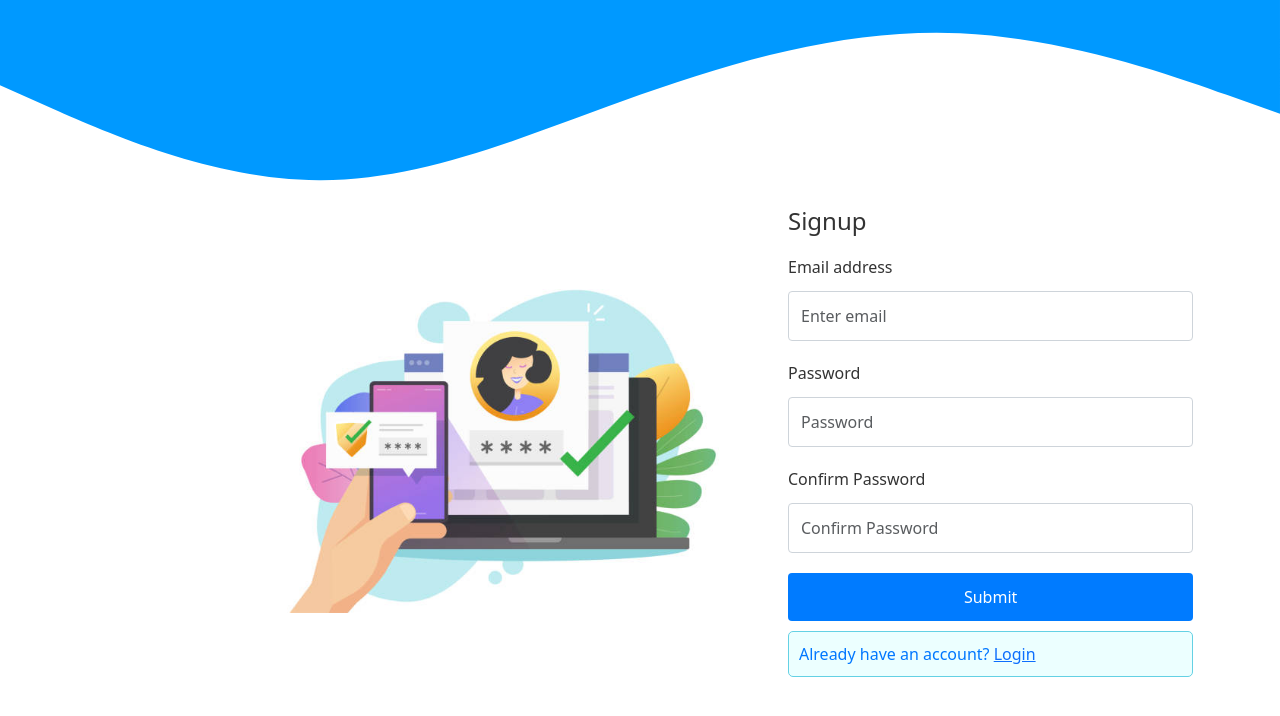
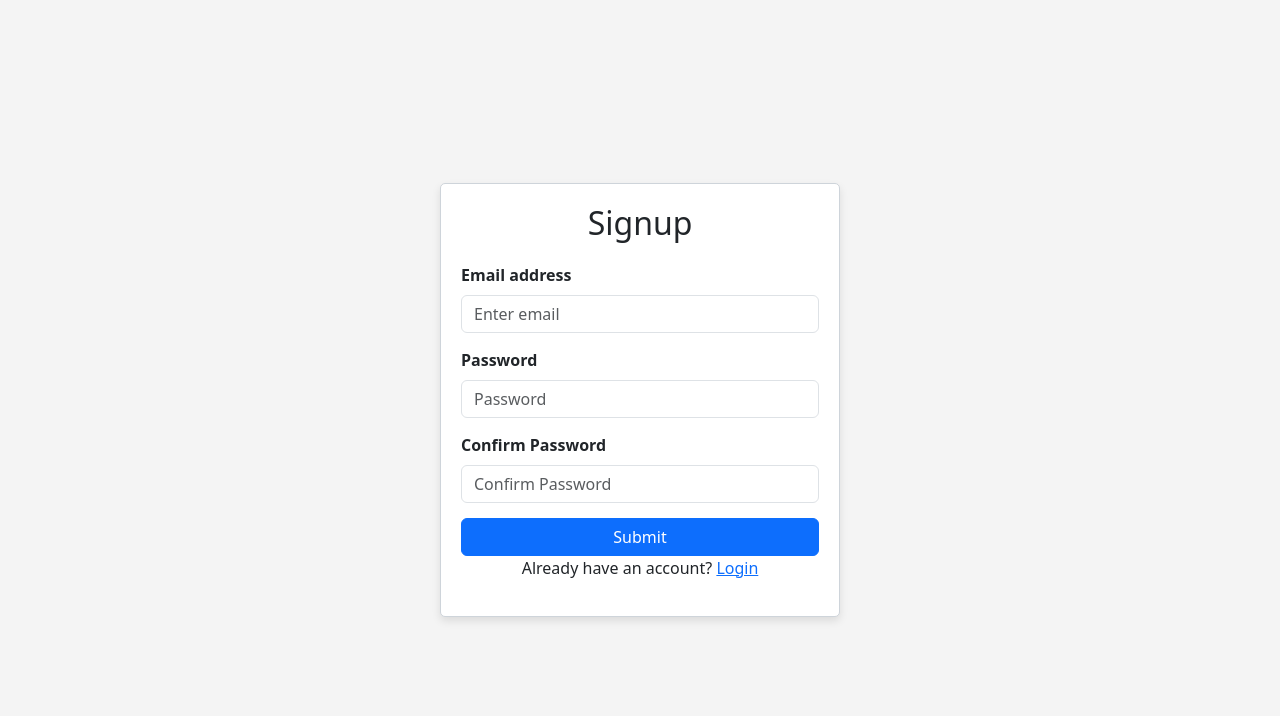
Before and after one commit to Pratyasha955/MailBox-Reactjs, a React (Create React App) app: page /signup in a window 1280 px wide. Shown: the top 716 px of the page. Built offline with nearby package versions, Linux system fonts and the light colour scheme.

Commit message:
Complete

```diff
--- a/src/Auth/Login.css
+++ b/src/Auth/Login.css
@@ -1,100 +1,56 @@
+/* Login Page Styles */
+
 .login-container {
+    background-color: #f4f4f4;
+    height: 100vh;
     display: flex;
+    justify-content: center;
     align-items: center;
-    justify-content: center;
-    height: 100vh;
-    border-radius: 8px;
-    box-shadow: 0 0 10px rgba(0, 0, 0, 0.17);
 }
 
-.login-form-container {
-    display: flex;
-    align-items: center;
-    justify-content: center;
+.box-container {
+    background-color: #ffffff;
+    border: 1px solid #ced4da;
+    border-radius: 5px;
+    padding: 20px;
+    box-shadow: 0 4px 8px rgba(0, 0, 0, 0.1);
+    width: 400px; /* Adjust width as needed */
 }
 
 .login-form {
-    max-width: 400px; /* Adjust as needed */
-    width: 100%;
-    padding: 30px;
-    background-color: #ffffff;
-}
-
-.login-img {
-    width: 100%; /* Adjust as needed */
-    object-fit: cover;
-    border-radius: 8px 0 0 8px; /* Rounded corner on the left */
+    margin-bottom: 0; /* Remove default margin */
 }
 
 .form-heading {
-    font-size: 24px;
     margin-bottom: 20px;
-    color: #333333;
+    text-align: center;
 }
 
-.login-form label {
-    display: block;
-    font-size: 16px;
-    margin-bottom: 12px;
-    color: #333333;
+.form-label {
+    font-weight: bold;
 }
 
-.login-form input {
-    width: 100%;
-    padding: 12px;
-    margin-bottom: 20px;
-    border: 1px solid #ced4da;
-    border-radius: 4px;
-    box-sizing: border-box;
+.form-control {
+    margin-bottom: 15px;
 }
 
-.login-form button {
+.submit-button {
     width: 100%;
-    padding: 12px;
-    background-color: #007bff;
-    color: #ffffff;
-    border: none;
-    border-radius: 4px;
-    cursor: pointer;
 }
 
-.login-form button:hover {
-    background-color: #0056b3;
+.signup-message {
+    text-align: center;
 }
 
 .error-message {
-    color: #ff0000;
-    margin-top: 10px;
-    background-color: #ffecec;
-    padding: 10px;
-    border: 1px solid #ffb3b3;
-    border-radius: 5px;
+    color: #dc3545;
+    margin-top: 15px;
+    text-align: center;
 }
 
-.signup-message {
-    color: #0077ff;
-    margin-top: 10px;
-    background-color: #ecffff;
-    padding: 10px;
-    border: 1px solid #64d1e4;
-    border-radius: 5px;
+/* Responsive adjustments */
+@media (max-width: 768px) {
+    .box-container {
+        width: 90%;
+    }
 }
-
-.Forgot-Password {
-    color: #0077ff;
-    margin-top: 10px;
-    background-color: #ecffff;
-    padding: 10px;
-    border: 1px solid #64d1e4;
-    border-radius: 5px;
-    align-items: center;
-}
-
-.wave {
-    position: fixed;
-    bottom: 0;
-    left: 0;
-    width: 100%;
-    height: 100%;
-    z-index: -1;
-}
--- a/src/Auth/Signup.css
+++ b/src/Auth/Signup.css
@@ -1,93 +1,56 @@
+/* Signup Page Styles */
+
 .signup-container {
-  position: relative;
+  background-color: #f4f4f4;
+  height: 100vh;
   display: flex;
+  justify-content: center;
   align-items: center;
-  justify-content: center;
-  height: 100vh;
 }
 
-.signup-content {
-  max-width: 900px; /* Adjust as needed */
-  width: 100%;
-  display: flex;
-  align-items: center;
-  justify-content: center;
+.box-container {
+  background-color: #ffffff;
+  border: 1px solid #ced4da;
+  border-radius: 5px;
+  padding: 20px;
+  box-shadow: 0 4px 8px rgba(0, 0, 0, 0.1);
+  width: 400px; /* Adjust width as needed */
 }
 
 .signup-form {
-  flex: 1; /* Take up remaining space */
-  padding: 30px;
-  background-color: #ffffff;
-  border-radius: 8px 0 0 8px; /* Rounded corner on the left */
-}
-
-.signup-img {
-  flex: 1;
-  margin-top: 100px;
-  width: 100%;
-  height: auto;
-  border-radius: 0 8px 8px 0;
+  margin-bottom: 0; /* Remove default margin */
 }
 
 .form-heading {
-  font-size: 24px;
   margin-bottom: 20px;
-  color: #333333;
+  text-align: center;
 }
 
-.signup-form label {
-  display: block;
-  font-size: 16px;
-  margin-bottom: 12px;
-  color: #333333;
+.form-label {
+  font-weight: bold;
 }
 
-.signup-form input {
-  width: 100%;
-  padding: 12px;
-  margin-bottom: 20px;
-  border: 1px solid #ced4da;
-  border-radius: 4px;
-  box-sizing: border-box;
+.form-control {
+  margin-bottom: 15px;
 }
 
-.signup-form button {
+.submit-button {
   width: 100%;
-  padding: 12px;
-  background-color: #007bff;
-  color: #ffffff;
-  border: none;
-  border-radius: 4px;
-  cursor: pointer;
 }
 
-.signup-form button:hover {
-  background-color: #0056b3;
+.login-message {
+  text-align: center;
 }
 
 .error-message {
-  color: #ff0000;
-  margin-top: 10px;
-  background-color: #ffecec;
-  padding: 10px;
-  border: 1px solid #ffb3b3;
-  border-radius: 5px;
+  color: #dc3545;
+  margin-top: 15px;
+  text-align: center;
 }
 
-.login-message {
-  color: #0077ff;
-  margin-top: 10px;
-  background-color: #ecffff;
-  padding: 10px;
-  border: 1px solid #64d1e4;
-  border-radius: 5px;
+/* Responsive adjustments */
+@media (max-width: 768px) {
+  .box-container {
+      width: 90%;
+  }
 }
-
-.wave {
-  position: fixed;
-  bottom: 0;
-  left: 0;
-  width: 100%;
-  height: 100%;
-  z-index: -1;
-}
--- a/src/Auth/Signup.js
+++ b/src/Auth/Signup.js
@@ -1,7 +1,6 @@
 import React, { useState } from 'react';
 import { Link } from 'react-router-dom';
-import { Row, Col, Form, Button } from 'react-bootstrap';
-import img1 from '../img/right.jpg';
+import { Form, Button } from 'react-bootstrap';
 import './Signup.css';
 
 function SignupPage() {
@@ -13,16 +12,14 @@ function SignupPage() {
   const handleSubmit = async (event) => {
     event.preventDefault();
 
-    // Basic validation
     if (!email || !password || password !== confirmPassword) {
       setError('Please fill in all fields correctly.');
       return;
     }
 
     try {
-      // Send request to Google Identity Toolkit API for login
       const response = await fetch(
-        'https://identitytoolkit.googleapis.com/v1/accounts:signUp?key=AIzaSyCi8np-w6bC6OmX92p2J4JX-JF87puzk7Q',
+        `https://identitytoolkit.googleapis.com/v1/accounts:signUp?key=AIzaSyCi8np-w6bC6OmX92p2J4JX-JF87puzk7Q`,
         {
           method: 'POST',
           headers: {
@@ -41,31 +38,18 @@ function SignupPage() {
         throw new Error(errorData.error.message);
       }
 
-      // Login successful
       setError(null);
-      // Clear input fields
       setEmail('');
       setPassword('');
       setConfirmPassword('');
-      // Redirect user to dashboard or perform other actions
     } catch (error) {
       setError(error.message);
     }
   };
 
   return (
-    <div>
-      <div className="wave">
-        <svg xmlns="http://www.w3.org/2000/svg" viewBox="0 0 1440 320">
-          <path fill="#0099ff" fillOpacity="1" d="M0,96L60,122.7C120,149,240,203,360,202.7C480,203,600,149,720,106.7C840,64,960,32,1080,37.3C1200,43,1320,85,1380,106.7L1440,128L1440,0L1380,0C1320,0,1200,0,1080,0C960,0,840,0,720,0C600,0,480,0,360,0C240,0,120,0,60,0L0,0Z"></path>
-        </svg>
-      </div>
     <div className='signup-container'>
-        <Row className="signup-row">
-          <Col md={6} className="left-part">
-            <img src={img1} alt="Signup" className="signup-img" />
-          </Col>
-          <Col md={6} className="right-part">
+      <div className="box-container">
         <Form className="signup-form" onSubmit={handleSubmit}>
           <h2 className="form-heading">Signup</h2>
           <Form.Group controlId="formBasicEmail">
@@ -75,6 +59,7 @@ function SignupPage() {
               placeholder="Enter email"
               value={email}
               onChange={(e) => setEmail(e.target.value)}
+              className="form-control"
             />
           </Form.Group>
 
@@ -85,6 +70,7 @@ function SignupPage() {
               placeholder="Password"
               value={password}
               onChange={(e) => setPassword(e.target.value)}
+              className="form-control"
             />
           </Form.Group>
 
@@ -95,10 +81,11 @@ function SignupPage() {
               placeholder="Confirm Password"
               value={confirmPassword}
               onChange={(e) => setConfirmPassword(e.target.value)}
+              className="form-control"
             />
           </Form.Group>
 
-              <Button variant="primary" type="submit">
+          <Button variant="primary" type="submit" className="submit-button">
             Submit
           </Button>
           <p className="login-message">
@@ -106,8 +93,6 @@ function SignupPage() {
           </p>
           {error && <p className="error-message">{error}</p>}
         </Form>
-          </Col>
-        </Row>
       </div>
     </div>
   );
--- /dev/null
+++ b/src/Layout/EmailCardDetails.css
@@ -0,0 +1,50 @@
+.email-details-container {
+    max-width: 600px;
+    margin: 20px auto;
+    border-radius: 10px;
+    overflow: hidden;
+    box-shadow: 0 4px 8px rgba(0, 0, 0, 0.1);
+}
+
+.email-details {
+    background-color: #fff;
+}
+
+.email-details button {
+    background-color: transparent;
+    border: none;
+    cursor: pointer;
+    font-size: 20px;
+    color: #555;
+    transition: color 0.3s ease;
+    padding: 10px;
+}
+
+.email-details button:hover {
+    color: #000;
+}
+
+.email-details p {
+    margin: 10px 0;
+    padding: 0 20px;
+    font-size: 16px;
+    color: #333;
+}
+
+.email-details p .label {
+    font-weight: bold;
+    color: #007bff;
+}
+
+.email-details p strong {
+    font-weight: bold;
+}
+
+.email-details p em {
+    font-style: italic;
+    color: #007bff;
+}
+
+.email-details p span {
+    color: #dc3545;
+}
--- a/src/Layout/EmailDetails.css
+++ /dev/null
@@ -1,22 +0,0 @@
-.email-details-container {
-    max-width: 800px;
-    margin: 0 auto;
-    margin-left: 100px;
-    margin-top: 20px;
-    box-shadow: 0 0 10px rgba(0, 0, 0, 0.1);
-    border: 2px solid rgb(223, 223, 223);
-    overflow: hidden;
-}
-
-.email-details {
-    padding: 20px;
-    background-color: #fff;
-}
-
-.email-details p {
-    margin: 10px 0;
-}
-
-.email-details p strong {
-    font-weight: bold;
-}
--- a/src/Layout/EmailDetails.js
+++ /dev/null
@@ -1,25 +0,0 @@
-import React from 'react';
-import './EmailDetails.css';
-import { FontAwesomeIcon } from '@fortawesome/react-fontawesome';
-import { faArrowLeft } from '@fortawesome/free-solid-svg-icons';
-
-function EmailDetails({ email, onBack  }) {
-    const messageData = JSON.parse(email.message);
-    const messageText = messageData.blocks.map(block => block.text).join('\n');
-
-    return (
-        <div className='email-details-container'>
-            <div className='email-details'>
-            <button onClick={onBack}><FontAwesomeIcon icon={faArrowLeft} /></button>
-                <p>From: {email.sender}</p>
-                <p>To: {email.receiver}</p>
-                <p>Subject: {email.subject}</p>
-                <p>Message:</p>
-                <p>{messageText}</p>
-                <p>Sent at: {email.timestamp}</p>
-            </div>
-        </div>
-    );
-}
-
-export default EmailDetails;
--- a/src/Layout/sidebar.js
+++ b/src/Layout/sidebar.js
@@ -12,7 +12,7 @@ function Sidebar({ onComposeClick, onInboxClick, onSentClick }) {
     const fetchUnreadCount = async () => {
       try {
         const sanitizedRecipientEmail = currentUserEmail.replace(/[@.]/g, '');
-        const response = await fetch(`https://mail-box-cf1f8-default-rtdb.firebaseio.com/${sanitizedRecipientEmail}/inbox.json`);
+        const response = await fetch(`https://mailbox-7d546-default-rtdb.firebaseio.com/${sanitizedRecipientEmail}/inbox.json`);
 
         if (!response.ok) {
           throw new Error('Failed to fetch unread count');
--- a/src/Pages/Welcome.js
+++ b/src/Pages/Welcome.js
@@ -1,7 +1,7 @@
 import React, { useState, useEffect } from 'react';
 import { useNavigate } from 'react-router-dom';
-import Header from '../Layout/header';
-import Sidebar from '../Layout/sidebar';
+import Header from '../Layout/Header';
+import Sidebar from '../Layout/Sidebar';
 import { useSelector } from 'react-redux';
 import Inbox from '../Layout/Inbox';
 import ComposeEmail from '../Layout/ComposeEmail';
```
Also changed, not shown: src/Auth/Login.js (+7 -22 lines), src/Layout/EmailCardDetails.js (added, +25 -0 lines), src/Layout/Inbox.js (+4 -12 lines), src/Layout/Sent.js (+3 -13 lines), src/img/right.jpg (deleted). Lines whose indentation alone changed are shown as unchanged.
